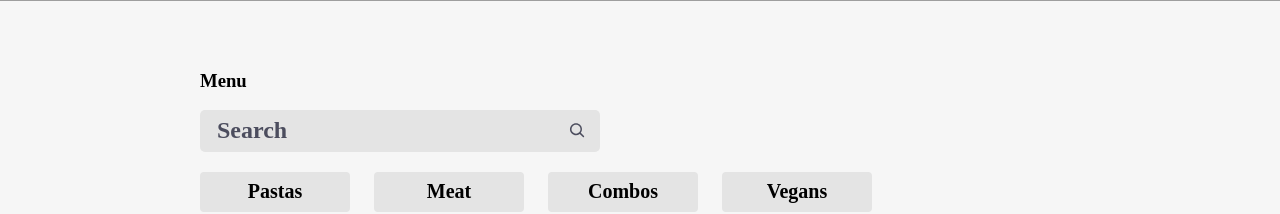
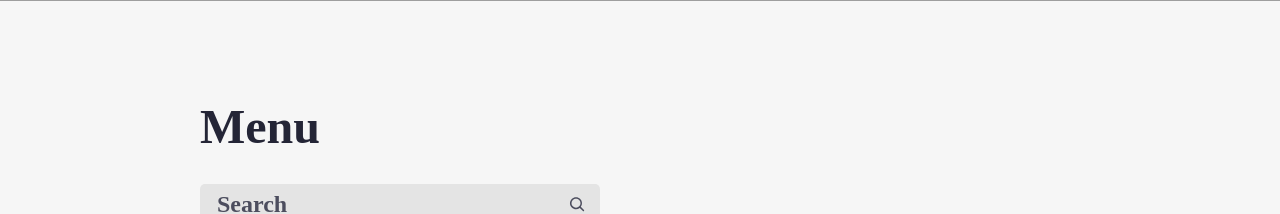
Before and after one commit to CarlosEddie/aluroni-project, a React (Create React App) app in the folder aluroni/: page /menu in a window 1280 px wide. Shown: the part 403-617 px from the top of the page. Built offline with nearby package versions, Linux system fonts and the light colour scheme; grey boxes are pictures that could not be loaded; a web font is replaced by a local one.

Commit message:
created Theme

```diff
--- a/aluroni/src/Components/DefaultPage/index.tsx
+++ b/aluroni/src/Components/DefaultPage/index.tsx
@@ -1,5 +1,6 @@
 import styles from './DefaultPage.module.scss';
 import { Outlet } from 'react-router-dom';
+import stylesTheme from 'styles/Theme.module.scss';
 
 export default function DefaultPage() {
     return (
@@ -9,7 +10,7 @@ export default function DefaultPage() {
                     The code and pasta house
                 </div>
             </header>
-            <div>
+            <div className={stylesTheme.container}>
                 <Outlet />
             </div>
         </>
--- a/aluroni/src/pages/Home/Home.module.scss
+++ b/aluroni/src/pages/Home/Home.module.scss
@@ -1,9 +1,4 @@
 @import 'styles/variables';
-.title {
-  color: $dark;
-  font-size: 3rem;
-  margin-bottom: 30px;
-}
 .recommended2 {
   border-radius: 2px;
   display: flex;
--- a/aluroni/src/pages/Home/index.tsx
+++ b/aluroni/src/pages/Home/index.tsx
@@ -1,5 +1,6 @@
 import menu from 'data/menu.json';
 import styles from './Home.module.scss';
+import stylesTheme from 'styles/Theme.module.scss';
 
 export default function Home() {
 
@@ -9,7 +10,7 @@ export default function Home() {
 
     return (
         <section>
-            <h3 className={styles.title}>
+            <h3 className={stylesTheme.title}>
                 Kitchen recommendations
             </h3>
             <div className={styles.recommended2}>
--- a/aluroni/src/pages/Menu/Menu.module.scss
+++ b/aluroni/src/pages/Menu/Menu.module.scss
@@ -2,21 +2,6 @@
 @import 'styles/breakpoints';
 
 .menuCard {
-  padding: 50px $horizontal-padding;
-  @media (max-width: $desktop_xsm) {
-    padding: 50px $horizontal-padding-mobile;
-  }
-  @media (min-width: $desktop_xsm) and (max-width: $desktop_sm) {
-    padding: 50px $horizontal-padding-sm;
-  }
-  @media (min-width: $desktop_sm) and (max-width: $desktop_md) {
-    padding: 50px $horizontal-padding-md;
-  }
-  &__titulo {
-    color: $dark;
-    font-size: 3rem;
-    margin-bottom: 30px;
-  }
   &__filters {
     align-items: center;
     display: flex;
--- a/aluroni/src/pages/Menu/index.tsx
+++ b/aluroni/src/pages/Menu/index.tsx
@@ -4,6 +4,7 @@ import { useState } from 'react';
 import Filters from './Filters';
 import Organizer from './Organizer';
 import Items from './Items';
+import stylesTheme from 'styles/Theme.module.scss';
 
 export default function Menu() {
 
@@ -13,7 +14,7 @@ export default function Menu() {
 
     return (
         <section className={styles.menuCard}>
-            <h3 className={styles.menuCard__title}>
+            <h3 className={stylesTheme.title}>
                 Menu
             </h3>
             <SearchEngine search={search} setSearch={setSearch}/>
--- /dev/null
+++ b/aluroni/src/styles/Theme.module.scss
@@ -0,0 +1,20 @@
+@import "./variables";
+@import "./breakpoints";
+
+.container {
+  padding: 50px $horizontal-padding;
+  @media (max-width: $desktop_xsm) {
+    padding: 50px $horizontal-padding-mobile;
+  }
+  @media (min-width: $desktop_xsm) and (max-width: $desktop_sm) {
+    padding: 50px $horizontal-padding-sm;
+  }
+  @media (min-width: $desktop_sm) and (max-width: $desktop_md) {
+    padding: 50px $horizontal-padding-md;
+  }
+}
+.title {
+  color: $dark;
+  font-size: 3rem;
+  margin-bottom: 30px;
+}
```
